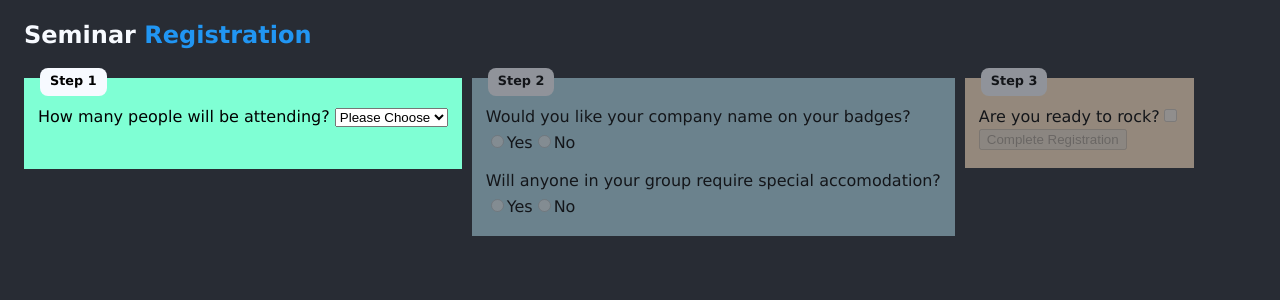
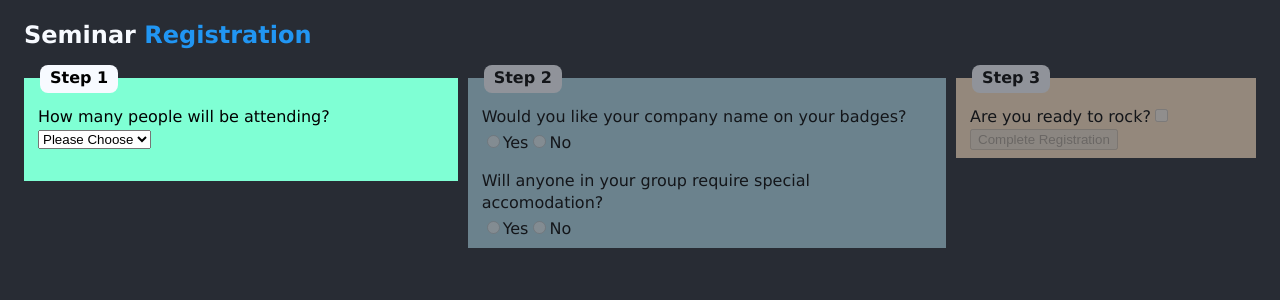
Before and after one commit to f17208/seminar-registration, a React (Create React App) app: page / in a window 1280 px wide. Shown: the top 300 px of the page. Built offline with nearby package versions, Linux system fonts and the light colour scheme.

Commit message:
style(App): minor style improvements;

```diff
--- a/src/components/common/CompleteCheck/CompleteCheck.css
+++ b/src/components/common/CompleteCheck/CompleteCheck.css
@@ -1,11 +1,11 @@
 .CompleteCheck-container {
-  padding-top: 32px;
+  padding-top: 28px;
   display: flex;
   justify-content: center;
   align-items: center;
 }
 
 .CompleteCheck-icon {
-  font-size: 64px;
+  font-size: 72px;
   fill: green;
 }
--- a/src/components/common/Step/Step.css
+++ b/src/components/common/Step/Step.css
@@ -14,15 +14,15 @@
   border-radius: 8px;
   color: var(--text-primary-color);
   font-weight: bold;
-  font-size: 0.8em;
 }
 
 .Step-content {
-  min-width: 160px;
+  min-width: 300px;
 }
 
 .Step-fieldset {
   padding-top: 0;
+  padding-bottom: 0;
   border: 0;
 }
 
--- a/src/components/registration/PeopleAttendingForm/PeopleAttendingForm.tsx
+++ b/src/components/registration/PeopleAttendingForm/PeopleAttendingForm.tsx
@@ -49,6 +49,7 @@ export const PeopleAttendingForm: FC<PeopleAttendingFormProps> = () => {
           )
         }
 
+        { numberOfPeople > 0 && (
           <div className="PeopleAttending-list">
             {
               new Array(numberOfPeople)
@@ -79,6 +80,7 @@ export const PeopleAttendingForm: FC<PeopleAttendingFormProps> = () => {
                 })
             }
           </div>
+        )}
       </div>
 
       {
```
Lines whose indentation alone changed are shown as unchanged.
